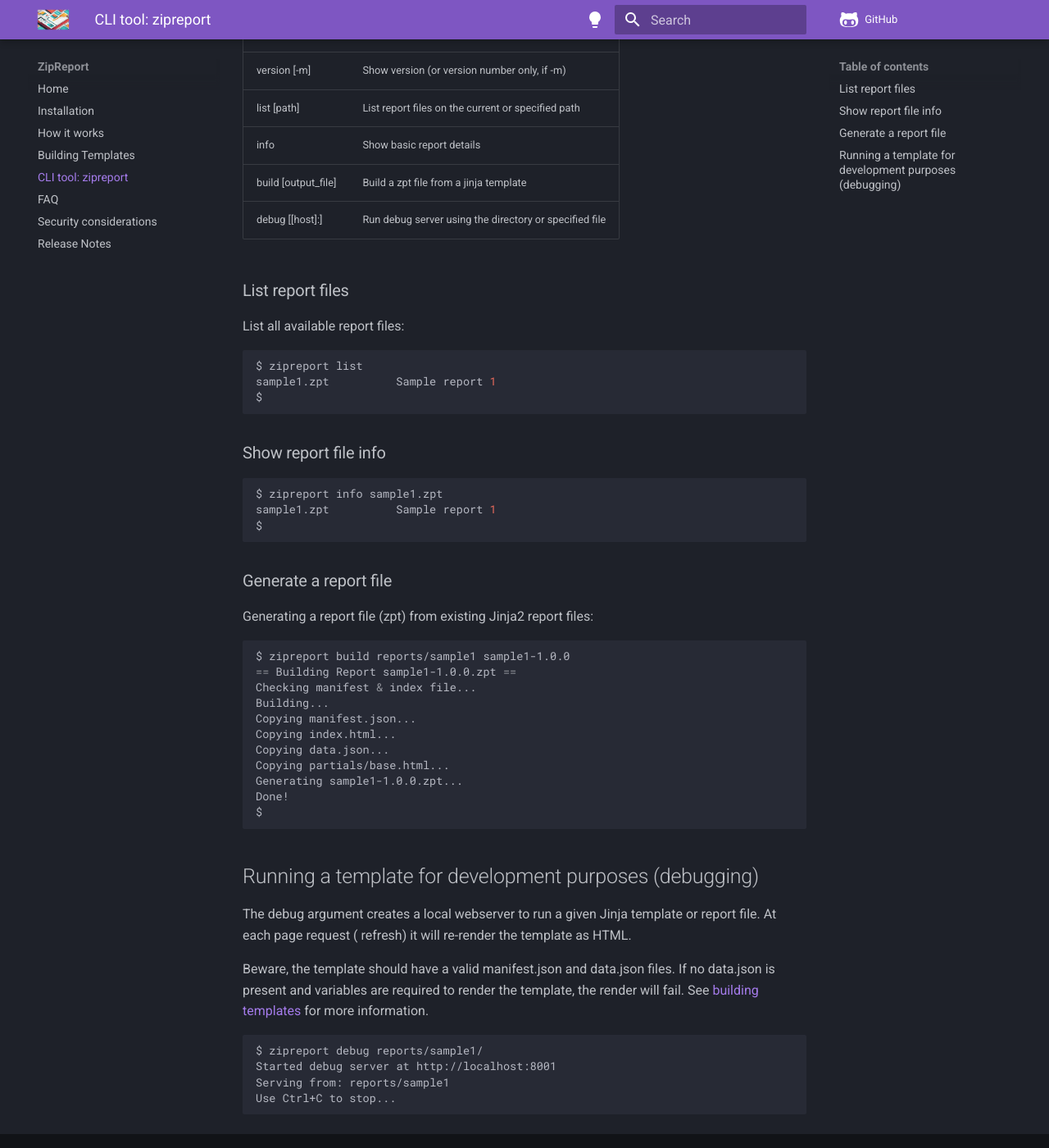
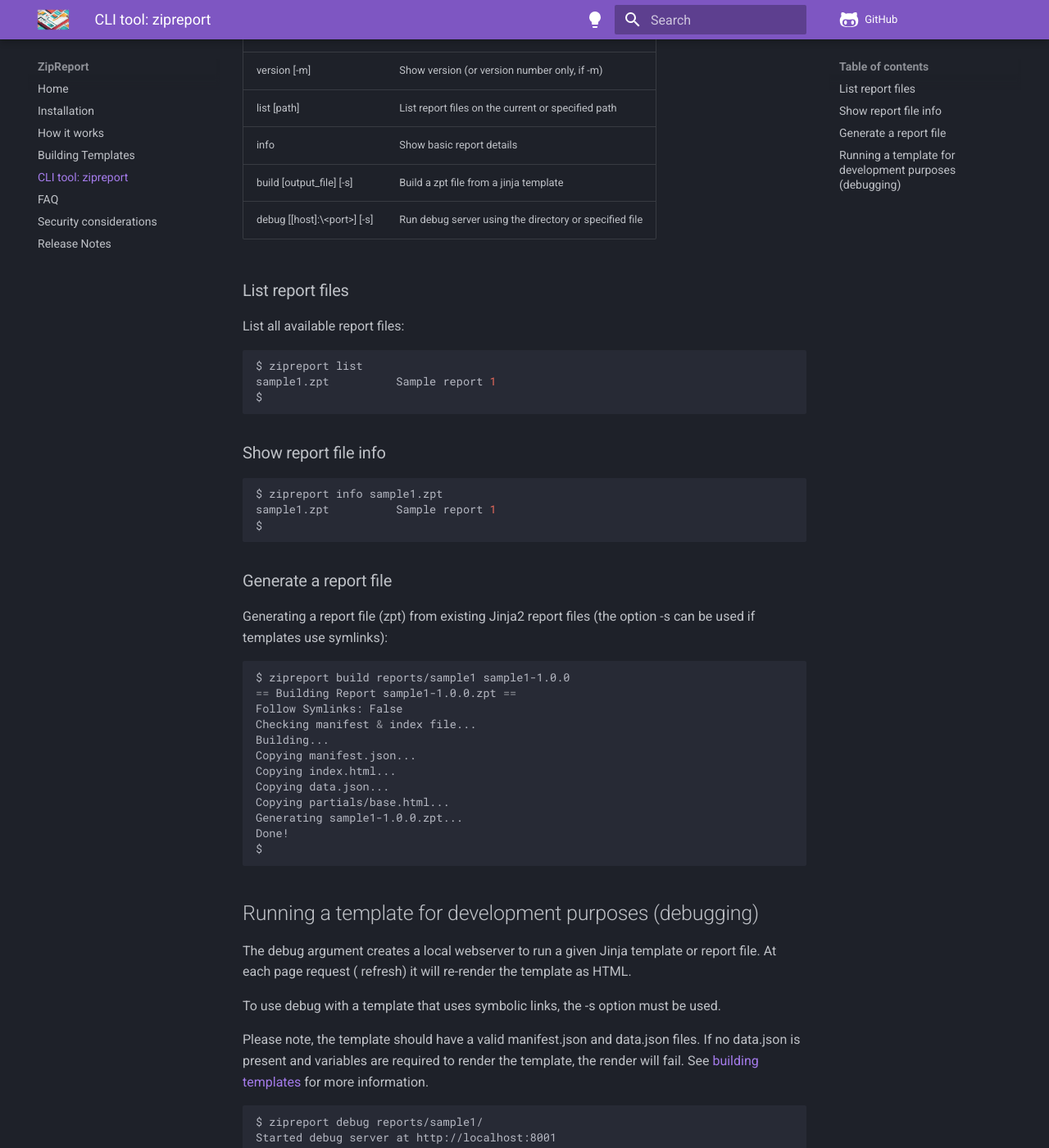
Before and after one commit to zipreport/zipreport, an MkDocs documentation site: the page built from docs/cli.md, in a window 1280 px wide and 1400 px high, scrolled down 316 px. Shown: the whole window at 82% size. Built offline with MkDocs 1.6.1 and Material for MkDocs 9.7.7, drawn with Linux system fonts in a browser that asks for light colours; comment, search, counter and statistics services are not loaded.

````diff
--- a/docs/cli.md
+++ b/docs/cli.md
@@ -4,14 +4,14 @@ ZipReport includes a cli tool to ease the process of creation and maintenance of
 
 **Available command-line arguments**
 
-| Argument                                | Description                                            |
-|-----------------------------------------|--------------------------------------------------------|
-| help                                    | Show usage information                                 |
-| version [-m]                            | Show version (or version number only, if -m)           |
-| list [path]                             | List report files on the current or specified path     |
-| info <file>                             | Show basic report details                              |
-| build <directory> [output_file]         | Build a zpt file from a jinja template                 |
-| debug <directory\|file> [[host]:<port>] | Run debug server using the directory or specified file |
+| Argument                                       | Description                                            |
+|------------------------------------------------|--------------------------------------------------------|
+| help                                           | Show usage information                                 |
+| version [-m]                                   | Show version (or version number only, if -m)           |
+| list [path]                                    | List report files on the current or specified path     |
+| info <file>                                    | Show basic report details                              |
+| build <directory> [output_file] [-s]           | Build a zpt file from a jinja template                 |
+| debug <directory\|file> [[host]:\<port\>] [-s] | Run debug server using the directory or specified file |
 
 ### List report files
 
@@ -33,11 +33,12 @@ $
 
 ### Generate a report file
 
-Generating a report file (zpt) from existing Jinja2 report files:
+Generating a report file (zpt) from existing Jinja2 report files (the option -s can be used if templates use symlinks):
 
 ```shell
 $ zipreport build reports/sample1 sample1-1.0.0
 == Building Report sample1-1.0.0.zpt ==
+Follow Symlinks: False
 Checking manifest & index file...
 Building...
 Copying manifest.json...
@@ -52,10 +53,11 @@ $
 ## Running a template for development purposes (debugging)
 
 The debug argument creates a local webserver to run a given Jinja template or report file. At each page request (
-refresh)
-it will re-render the template as HTML.
+refresh) it will re-render the template as HTML.
 
-Beware, the template should have a valid manifest.json and data.json files. If no data.json is present and
+To use debug with a template that uses symbolic links, the -s option must be used.
+
+Please note, the template should have a valid manifest.json and data.json files. If no data.json is present and
 variables are required to render the template, the render will fail. See [building templates](build_templates.md) for
 more information.
 
--- a/zipreport/version.py
+++ b/zipreport/version.py
@@ -1,4 +1,4 @@
-ZIPREPORT_VERSION = ["2", "0", "1"]
+ZIPREPORT_VERSION = ["2", "1", "0"]
 
 
 def get_version():
````
Also changed, not shown: docs/how_it_works.md (+5 -0 lines).
